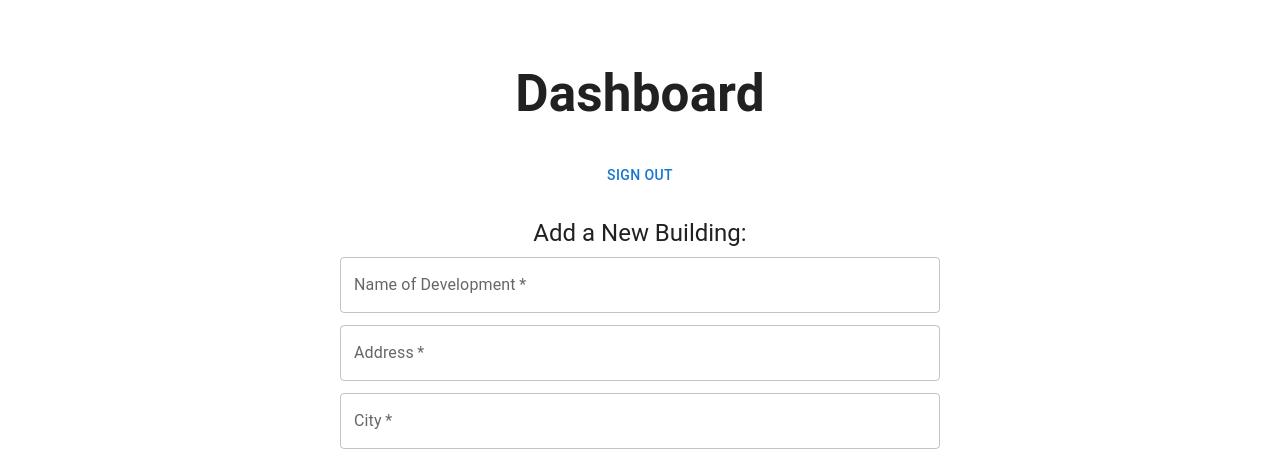
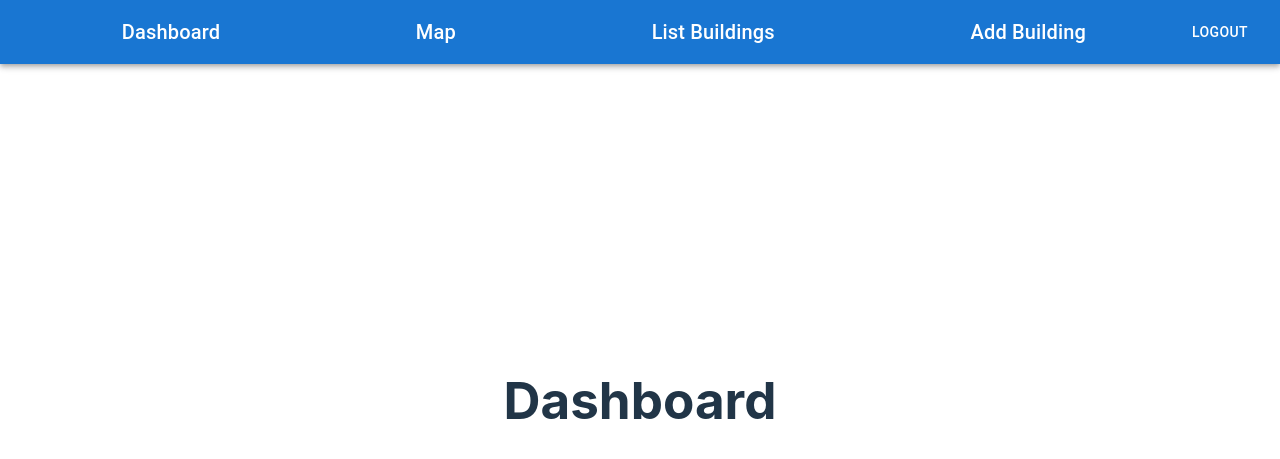
Before and after one commit to jeraldwilks/new-homes-app, a React (Vite) app: page /dashboard in a window 1280 px wide. Shown: the top 459 px of the page. Built offline with nearby package versions, Linux system fonts and the light colour scheme; no server answers; sample sign-in values are in the browser's storage.

Commit message:
Added app bar

```diff
--- a/src/App.jsx
+++ b/src/App.jsx
@@ -4,6 +4,7 @@ import Login from "./components/Login.jsx";
 import AuthProvider from "./providers/AuthProvider.jsx";
 import ProtectedRoute from "./components/ProtectedRoute.jsx";
 import Dashboard from "./components/Dashboard.jsx";
+import AddBuilding from "./components/AddBuilding.jsx";
 // import BuildingList from "./components/BuildingList.jsx";
 
 function App() {
@@ -15,6 +16,7 @@ function App() {
           <Route path="/login" Component={Login} />
           <Route element={<ProtectedRoute />}>
             <Route path="/dashboard" Component={Dashboard} />
+            <Route path="/addbuilding" Component={AddBuilding} />
           </Route>
         </Routes>
       </AuthProvider>
--- a/src/components/AddBuilding.jsx
+++ b/src/components/AddBuilding.jsx
@@ -4,7 +4,7 @@ import { db } from "../providers/FirebaseProvider";
 import {
   Box,
   Button,
-  Container,
+  // Container,
   CssBaseline,
   FormControl,
   FormLabel,
@@ -76,7 +76,7 @@ const AddBuilding = () => {
         <Box
           sx={{
             width: 600,
-            marginTop: 3,
+            marginTop: 8,
             display: "flex",
             flexDirection: "column",
             alignItems: "center",
--- a/src/components/Dashboard.jsx
+++ b/src/components/Dashboard.jsx
@@ -1,16 +1,16 @@
 import { Button } from "@mui/material";
 import React from "react";
-import { useAuth } from "../providers/AuthProvider";
-import BuildingList from "./BuildingList";
-import AddBuilding from "./AddBuilding";
+// import { useAuth } from "../providers/AuthProvider";
+// import BuildingList from "./BuildingList";
+// import AddBuilding from "./AddBuilding";
 
 const Dashboard = () => {
-  const { logout } = useAuth();
+  // const { logout } = useAuth();
   return (
     <div>
       <h1>Dashboard</h1>
-      <Button onClick={logout}>Sign Out</Button>
-      <AddBuilding />
+      {/* <Button onClick={logout}>Sign Out</Button> */}
+      {/* <AddBuilding /> */}
     </div>
   );
 };
--- /dev/null
+++ b/src/components/MyAppBar.jsx
@@ -0,0 +1,57 @@
+import * as React from "react";
+import AppBar from "@mui/material/AppBar";
+import Box from "@mui/material/Box";
+import Toolbar from "@mui/material/Toolbar";
+import Typography from "@mui/material/Typography";
+import Button from "@mui/material/Button";
+import IconButton from "@mui/material/IconButton";
+import MenuIcon from "@mui/icons-material/Menu";
+import { useAuth } from "../providers/AuthProvider";
+import { useNavigate } from "react-router-dom";
+
+export default function MyAppBar() {
+  const { logout } = useAuth();
+  const nav = useNavigate();
+  return (
+    <Box sx={{ flexGrow: 1 }}>
+      <AppBar position="absolute">
+        <Toolbar>
+          {/* <IconButton
+            size="large"
+            edge="start"
+            color="inherit"
+            aria-label="menu"
+            sx={{ mr: 2 }}
+          >
+            <MenuIcon />
+          </IconButton> */}
+          <Typography
+            onClick={() => nav("/dashboard")}
+            variant="h6"
+            component="div"
+            sx={{ flexGrow: 1 }}
+          >
+            Dashboard
+          </Typography>
+          <Typography variant="h6" component="div" sx={{ flexGrow: 1 }}>
+            Map
+          </Typography>
+          <Typography variant="h6" component="div" sx={{ flexGrow: 1 }}>
+            List Buildings
+          </Typography>
+          <Typography
+            onClick={() => nav("/addbuilding")}
+            variant="h6"
+            component="div"
+            sx={{ flexGrow: 1 }}
+          >
+            Add Building
+          </Typography>
+          <Button onClick={logout} color="inherit">
+            Logout
+          </Button>
+        </Toolbar>
+      </AppBar>
+    </Box>
+  );
+}
--- a/src/components/ProtectedRoute.jsx
+++ b/src/components/ProtectedRoute.jsx
@@ -1,6 +1,7 @@
 import React from "react";
 import { Outlet, useNavigate } from "react-router-dom";
 import { useAuth } from "../providers/AuthProvider";
+import MyAppBar from "./MyAppBar";
 
 const ProtectedRoute = () => {
   const nav = useNavigate();
@@ -11,7 +12,12 @@ const ProtectedRoute = () => {
   if (!user) {
     nav("/login");
   } else {
-    return <Outlet />;
+    return (
+      <>
+        <MyAppBar />
+        <Outlet />
+      </>
+    );
   }
 };
 
```
